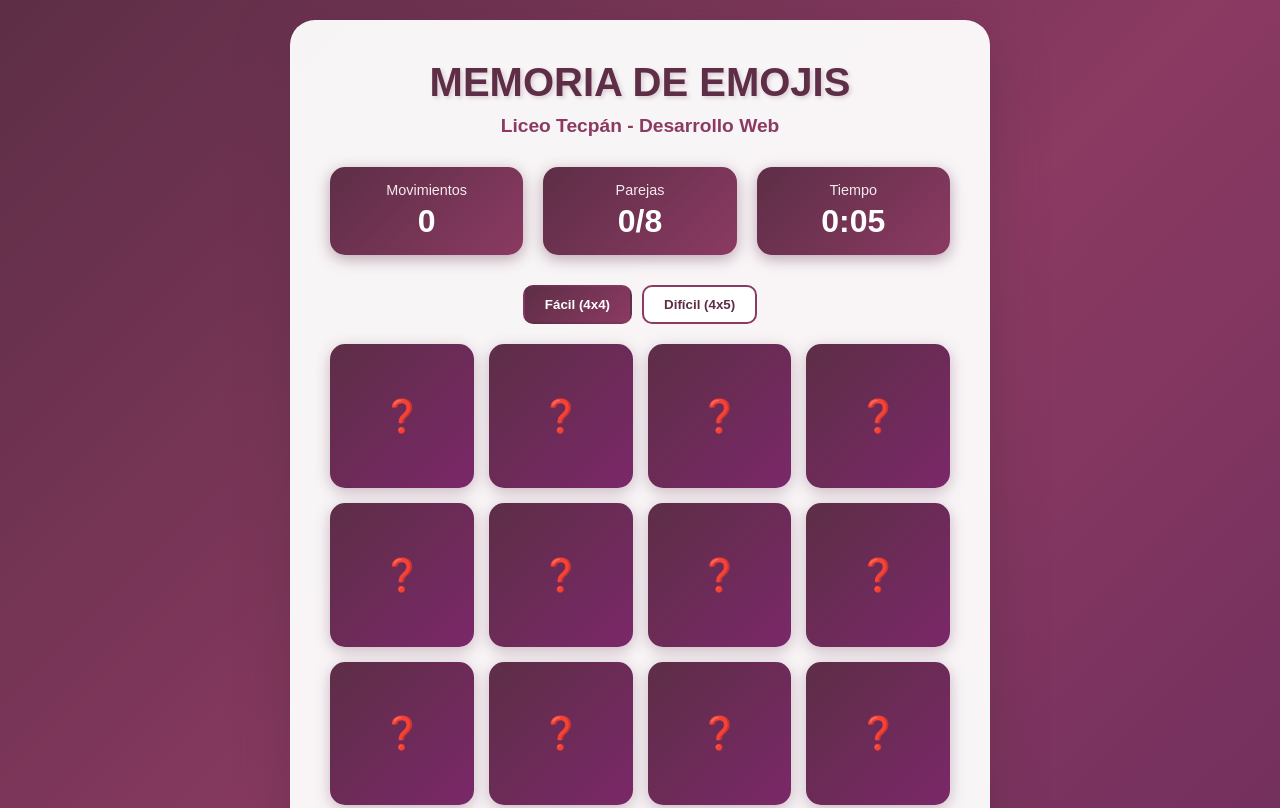
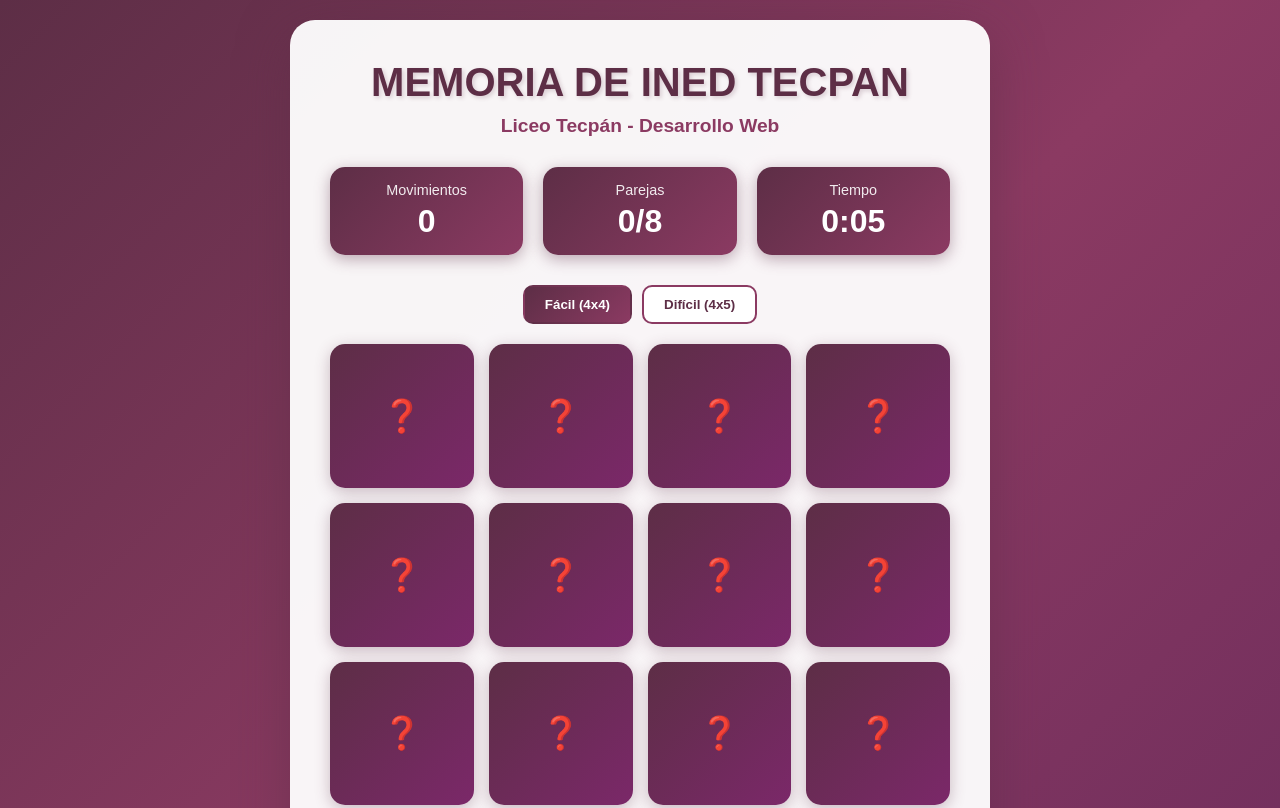
Before and after one commit to jromanv/juego, a plain HTML site: page index.html in a window 1280 px wide. Shown: the top 808 px of the page. Drawn offline with Linux system fonts and the light colour scheme.

Commit message:
Inicio del Juego 6

```diff
--- a/index.html
+++ b/index.html
@@ -270,7 +270,7 @@
 </head>
 <body>
     <div class="game-container">
-        <h1>MEMORIA DE EMOJIS</h1>
+        <h1>MEMORIA DE INED TECPAN</h1>
         <p class="subtitle">Liceo Tecpán - Desarrollo Web</p>
 
         <div class="stats-container">
```
